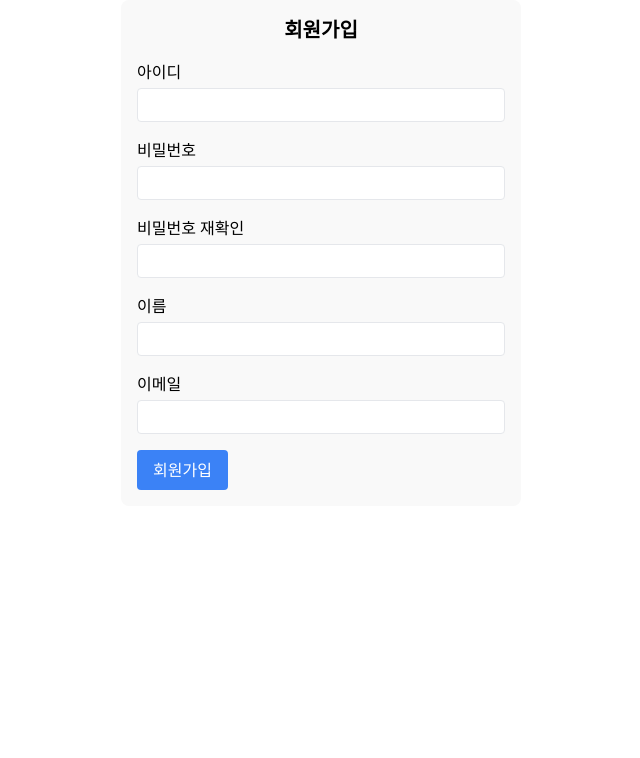
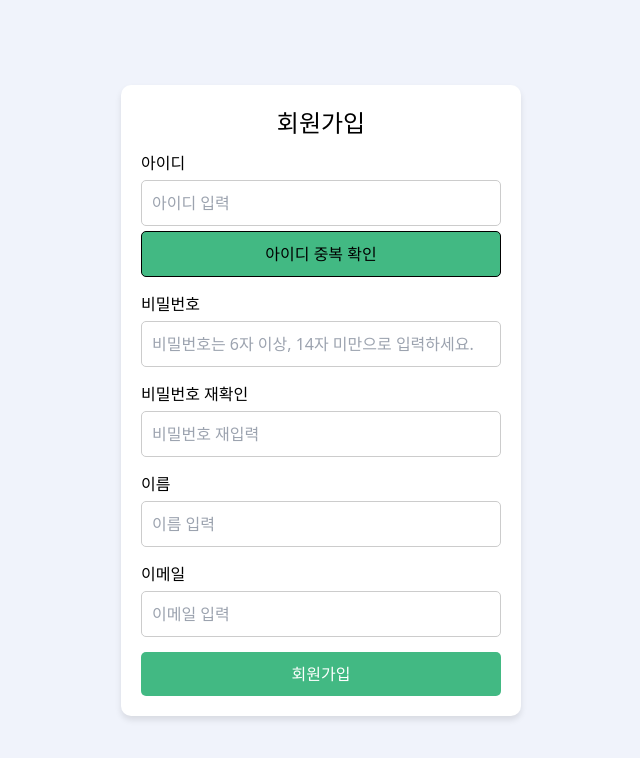
Before and after one commit to KJH-Programmer/HooniPing, a Vue app in the folder frontend/: page /#/signup in a window 1280 px wide. Shown: the top 758 px of the page, without its empty margins (319-959 px from the left). Built offline with nearby package versions, Linux system fonts and the light colour scheme.

Commit message:
로그인,회원가입 vue 수정

```diff
--- a/frontend/src/components/LoginPage.vue
+++ b/frontend/src/components/LoginPage.vue
@@ -1,72 +1,183 @@
 <template>
-    <div class="relative h-screen bg-gray-100">
-      <!-- 중앙에 로그인 박스 -->
-      <div class="flex items-center justify-center h-full">
-        <div class="bg-white p-8 rounded-md shadow-md w-full max-w-sm">
-          <h2 class="text-2xl font-bold mb-6 text-center">로그인</h2>
-          <form @submit.prevent="submitLogin">
-            <div class="mb-4">
-              <label class="block text-gray-700 text-sm font-bold mb-2">아이디</label>
-              <input v-model="user_id" type="text" placeholder="아이디 입력" class="w-full px-3 py-2 border rounded-md focus:outline-none focus:ring-2 focus:ring-blue-500">
+  <div class="container"> <!-- 전체 화면을 감싸는 컨테이너 -->
+    <div class="form-wrapper"> <!-- 로고와 폼을 감싸는 래퍼 -->
+
+      <!-- 로고를 클릭하면 홈(/)으로 이동 -->
+      <router-link to="/">
+        <img
+          :src="require('@/assets/HooniPing.jpg')"
+          alt="Logo"
+          class="logo"
+        />
+      </router-link>
+
+      <div class="form"> <!-- 로그인 폼을 감싸는 div -->
+        <h2 class="form-title">로그인</h2> <!-- 로그인 제목 -->
+
+        <!-- 로그인 폼 -->
+        <form @submit.prevent="submitLogin"> <!-- submit 시 페이지 리로드 방지 및 로그인 함수 호출 -->
+          <div class="input-field">
+            <label for="user_id">아이디</label> <!-- 아이디 입력 레이블 -->
+            <input
+              v-model="user_id"
+              type="text"
+              id="user_id"
+              placeholder="아이디 입력"
+            />
           </div>
-            <div class="mb-4">
-              <label class="block text-gray-700 text-sm font-bold mb-2">비밀번호</label>
-              <input v-model="password" type="password" placeholder="비밀번호 입력" class="w-full px-3 py-2 border rounded-md focus:outline-none focus:ring-2 focus:ring-blue-500">
+
+          <div class="input-field">
+            <label for="password">비밀번호</label> <!-- 비밀번호 입력 레이블 -->
+            <input
+              v-model="password"
+              type="password"
+              id="password"
+              placeholder="비밀번호 입력"
+            />
           </div>
-            <button type="submit" class="w-full bg-blue-500 text-white py-2 px-4 rounded-md">로그인</button>
+
+          <button type="submit">로그인</button> <!-- 로그인 버튼 -->
         </form>
       </div>
+
+      <!-- 회원가입 버튼 -->
+      <button class="signup-button" @click="goToSignup">회원가입</button>
+
     </div>
-
-      <!-- 회원가입 버튼을 페이지 하단에 고정 -->
-      <button
-        class="absolute bottom-5 bg-whigt-500 text-black py-2 px-4 rounded-md"
-
-        @click="goToSignup">
-        회원가입
-      </button>
   </div>
 </template>
 
 <script>
-  import axios from 'axios';
+import axios from 'axios'; // Axios 라이브러리 임포트
 
 export default {
   data() {
     return {
-        user_id: '',  // 아이디 입력 값
-        password: ''  // 비밀번호 입력 값
+      user_id: '', // 사용자가 입력한 아이디를 저장하는 변수
+      password: '' // 사용자가 입력한 비밀번호를 저장하는 변수
     };
   },
   methods: {
+    // 로그인 처리 함수
     async submitLogin() {
       try {
-          // 백엔드 로그인 API로 요청 보내기
+        // 서버로 로그인 요청을 보냄
         const response = await axios.post('http://localhost:8080/api/login', {
-            user_id: this.user_id,   // 백엔드로 전송되는 데이터에서 user_id로 변경
-            password: this.password
+          user_id: this.user_id, // 입력된 아이디 전송
+          password: this.password // 입력된 비밀번호 전송
         });
 
-          // 성공적으로 로그인한 경우 처리 (토큰 저장 또는 리디렉션)
-          console.log('로그인 성공:', response.data);
-          // 예: localStorage에 토큰 저장
-          localStorage.setItem('token', response.data.token);
+        // 로그인 성공 시, 서버 응답에서 받은 토큰과 사용자 아이디를 localStorage에 저장
+        localStorage.setItem('token', response.data.token); // 토큰 저장
+        localStorage.setItem('user_id', response.data.user_id); // 사용자 아이디 저장
 
-          // 로그인 성공 후 홈 페이지로 이동
+        // 로그인 성공 후 홈(/)으로 이동
         this.$router.push('/');
       } catch (error) {
-          // 로그인 실패 시 처리
+        // 로그인 실패 시 에러 로그를 출력하고 알림 표시
         console.error('로그인 실패:', error);
         alert('로그인에 실패했습니다. 다시 시도해주세요.');
       }
     },
+    // 회원가입 페이지로 이동하는 함수
     goToSignup() {
-        this.$router.push('/signup');  // 회원가입 페이지로 이동 (회원가입 라우트 설정 필요)
+      this.$router.push('/signup'); // 회원가입 경로로 이동
     }
   }
 };
 </script>
 
 <style scoped>
-  /* 필요시 추가 스타일 */
+/* 컨테이너: 화면의 중앙에 정렬 */
+.container {
+  display: flex;
+  justify-content: center;
+  align-items: center;
+  height: 100vh;
+  background-color: #f0f3fb;
+}
+
+/* 래퍼: 로고와 폼을 감싸는 박스 */
+.form-wrapper {
+  display: flex;
+  flex-direction: column;
+  align-items: center;
+  gap: 20px;
+  width: 100%;
+  max-width: 400px;
+  padding: 20px;
+  background-color: #fff;
+  border-radius: 10px;
+  box-shadow: 0 4px 6px rgba(0, 0, 0, 0.1);
+}
+
+/* 로고를 화면 왼쪽 상단에 고정 */
+.logo {
+  position: absolute; /* 절대 위치 지정 */
+  top: 20px; /* 상단 여백 */
+  left: 20px; /* 왼쪽 여백 */
+  width: 80px;
+  cursor: pointer;
+  z-index: 10; /* 다른 요소 위에 표시 */
+}
+
+/* 폼 스타일 */
+.form {
+  width: 100%;
+}
+
+/* 폼 제목 스타일 */
+.form-title {
+  text-align: center;
+  font-size: 24px;
+  margin-bottom: 10px;
+}
+
+/* 입력 필드 스타일 */
+.input-field {
+  margin-bottom: 15px;
+}
+
+/* 인풋 및 텍스트 입력 필드 스타일 */
+input {
+  width: 100%;
+  padding: 10px;
+  margin-top: 5px;
+  border: 1px solid #ccc;
+  border-radius: 5px;
+  font-size: 16px;
+  font-family: inherit;
+}
+
+/* 버튼 기본 스타일 */
+button {
+  width: 100%;
+  padding: 10px;
+  background-color: #42b983;
+  color: white;
+  border: none;
+  border-radius: 5px;
+  cursor: pointer;
+  font-size: 16px;
+}
+
+/* 버튼 호버 시 스타일 */
+button:hover {
+  background-color: #36996e;
+}
+
+/* 회원가입 버튼 스타일 */
+.signup-button {
+  background-color: transparent;
+  color: #42b983;
+  border: none;
+  cursor: pointer;
+  text-decoration: underline;
+}
+/* 회원가입 버튼에 호버 스타일을 제거 */
+.signup-button:hover {
+  background-color: transparent;
+  color: #42b983;
+}
+
 </style>
--- a/frontend/src/components/SignupPage.vue
+++ b/frontend/src/components/SignupPage.vue
@@ -1,39 +1,84 @@
 <template>
-    <div class="signup-container">
-      <h2 class="text-xl font-bold text-center mb-4">회원가입</h2>
-      <form @submit.prevent="handleSubmit">
-        <div class="mb-4">
-          <label class="block mb-1 " for="user_id">아이디</label>
-          <input v-model="formData.user_id" type="text" id="user_id" class="border rounded w-full px-2 py-1" required />
+  <div class="container">
+    <div class="form-wrapper">
+
+      <h2 class="form-title">회원가입</h2> <!-- 회원가입 제목 -->
+
+      <form @submit.prevent="handleSubmit"> <!-- 폼 제출 시 리로드 방지 -->
+        <div class="input-field">
+          <label for="user_id">아이디</label> <!-- 아이디 입력 레이블 -->
+          <input
+            v-model="formData.user_id"
+            type="text"
+            id="user_id"
+            placeholder="아이디 입력"
+            required
+          />
+          <button
+            type="button"
+            class="check-button"
+            @click="checkUserId">
+            아이디 중복 확인
+          </button>
+          <span v-if="errors.user_id" class="text-red-500">{{ errors.user_id }}</span>
+          <span v-if="successMessage" class="text-green-500">{{ successMessage }}</span>
         </div>
 
-        <div class="mb-4">
-          <label class="block mb-1" for="password">비밀번호</label>
-          <input v-model="formData.password" type="password" id="password" class="border rounded w-full px-2 py-1" required />
+        <div class="input-field">
+          <label for="password">비밀번호</label> <!-- 비밀번호 입력 레이블 -->
+          <input
+            v-model="formData.password"
+            @input="validatePasswordLength"
+            type="password"
+            id="password"
+            placeholder="비밀번호는 6자 이상, 14자 미만으로 입력하세요."
+            required
+          />
+          <span v-if="errors.password" class="text-red-500">{{ errors.password }}</span>
         </div>
 
-        <div class="mb-4">
-          <label class="block mb-1" for="confirmPassword">비밀번호 재확인</label>
-          <input v-model="formData.confirmPassword" type="password" id="confirmPassword" class="border rounded w-full px-2 py-1" required />
+        <div class="input-field">
+          <label for="confirmPassword">비밀번호 재확인</label> <!-- 비밀번호 재확인 레이블 -->
+          <input
+            v-model="formData.confirmPassword"
+            type="password"
+            id="confirmPassword"
+            placeholder="비밀번호 재입력"
+            required
+          />
         </div>
 
-        <div class="mb-4">
-          <label class="block mb-1" for="name">이름</label>
-          <input v-model="formData.name" type="text" id="name" class="border rounded w-full px-2 py-1" required />
+        <div class="input-field">
+          <label for="name">이름</label> <!-- 이름 입력 레이블 -->
+          <input
+            v-model="formData.name"
+            type="text"
+            id="name"
+            placeholder="이름 입력"
+            required
+          />
         </div>
 
-        <div class="mb-4">
-          <label class="block mb-1" for="email">이메일</label>
-          <input v-model="formData.email" type="email" id="email" class="border rounded w-full px-2 py-1" required />
+        <div class="input-field">
+          <label for="email">이메일</label> <!-- 이메일 입력 레이블 -->
+          <input
+            v-model="formData.email"
+            type="email"
+            id="email"
+            placeholder="이메일 입력"
+            required
+          />
         </div>
 
-        <button type="submit" class="bg-blue-500 text-white px-4 py-2 rounded">회원가입</button>
+        <button type="submit">회원가입</button> <!-- 회원가입 버튼 -->
       </form>
+
+    </div>
   </div>
 </template>
 
 <script>
-  import axios from 'axios';
+import axios from 'axios'; // Axios 라이브러리 임포트
 
 export default {
   data() {
@@ -44,13 +89,58 @@
         confirmPassword: '',
         name: '',
         email: ''
-        }
+      },
+      errors: {
+        user_id: '',
+        password: ''
+      },
+      successMessage: '' // 성공 메세지
     };
   },
   methods: {
+    async checkUserId() {
+      if (this.formData.user_id === '') {
+        this.errors.user_id = '아이디를 입력해 주세요.';
+        return;
+      }
+
+      try {
+        const response = await axios.post('백엔드_api_주소/check-user-id', {
+          user_id: this.formData.user_id
+        });
+
+        if (response.data.exists) {
+          this.errors.user_id = '이미 존재하는 아이디입니다.';
+          this.successMessage = ''; // 성공 메세지 초기화
+        } else {
+          this.errors.user_id = ''; // 오류 메세지 제거
+          this.successMessage = '사용 가능한 아이디입니다.';
+        }
+      } catch (error) {
+        console.error('아이디 중복 체크 오류:', error);
+        this.errors.user_id = '아이디를 확인하는 중 오류가 발생했습니다.';
+      }
+    },
+    validatePasswordLength() {
+      const password = this.formData.password;
+      const passwordLength = password.length;
+
+      if (password === '') {
+        this.errors.password = '';
+      } else if (passwordLength < 6 || passwordLength >= 14) {
+        this.errors.password = '비밀번호는 6자리 이상, 14자리 미만이어야 합니다.';
+      } else {
+        this.errors.password = '';
+      }
+    },
     async handleSubmit() {
       if (this.formData.password !== this.formData.confirmPassword) {
         alert('비밀번호가 일치하지 않습니다.');
+        return;
+      }
+
+      if (this.errors.password) {
+        alert('입력된 비밀번호에 오류가 있습니다.');
         return;
       }
 
@@ -58,7 +148,7 @@
         user_id: this.formData.user_id,
         password: this.formData.password,
         name: this.formData.name,
-          email: this.formData.email,
+        email: this.formData.email
       };
 
       try {
@@ -70,7 +160,7 @@
           alert('회원가입에 실패했습니다.');
         }
       } catch (error) {
-          console.error('Error during signup:', error);
+        console.error('회원가입 오류:', error);
         alert('서버 오류가 발생했습니다.');
       }
     }
@@ -79,11 +169,68 @@
 </script>
 
 <style scoped>
-  .signup-container {
+.container {
+  display: flex;
+  justify-content: center;
+  align-items: center;
+  height: 100vh;
+  background-color: #f0f3fb;
+}
+
+.form-wrapper {
+  width: 100%;
   max-width: 400px;
-    margin: 0 auto;
-    padding: 1rem;
-    background-color: #f9f9f9;
-    border-radius: 8px;
+  padding: 20px;
+  background-color: #fff;
+  border-radius: 10px;
+  box-shadow: 0 4px 6px rgba(0, 0, 0, 0.1);
+}
+
+.form-title {
+  text-align: center;
+  font-size: 24px;
+  margin-bottom: 10px;
+}
+
+.input-field {
+  margin-bottom: 15px;
+}
+
+input {
+  width: 100%;
+  padding: 10px;
+  margin-top: 5px;
+  border: 1px solid #ccc;
+  border-radius: 5px;
+  font-size: 16px;
+  font-family: inherit;
+}
+
+button {
+  width: 100%;
+  padding: 10px;
+  background-color: #42b983;
+  color: white;
+  border: none;
+  border-radius: 5px;
+  cursor: pointer;
+  font-size: 16px;
+}
+
+button:hover {
+  background-color: #36996e;
+}
+
+.check-button {
+  margin-top: 5px;
+  background-color: #42b983; /* gray로 수정 */
+  color: black;
+  border: 1px solid black;
+  border-radius: 5px;
+  cursor: pointer;
+}
+
+.check-button:hover {
+  background-color: #ccc;
 }
 </style>
```
Lines whose indentation alone changed are shown as unchanged.
